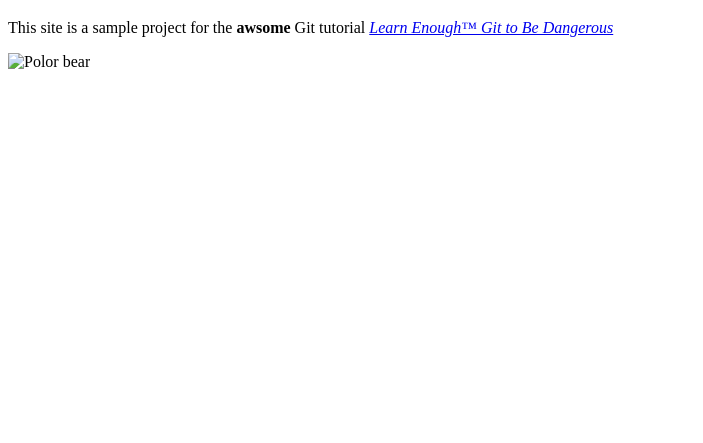
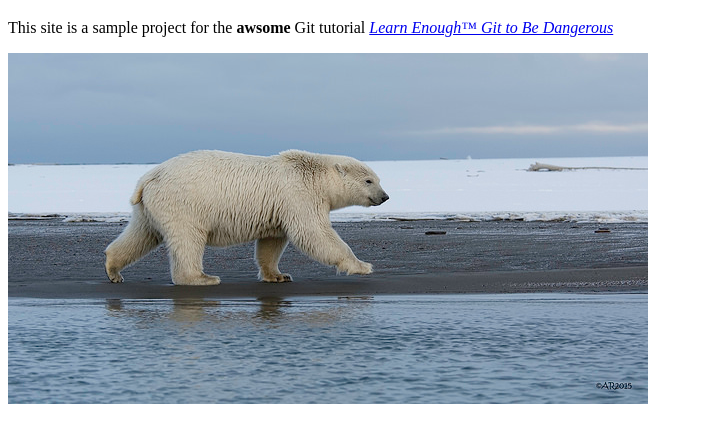
Before and after one commit to sprangdes/website, a plain HTML site: page about.html in a window 1280 px wide. Shown: the part 61-504 px from the top of the page, without its empty margins (0-703 px from the left). Drawn offline with Linux system fonts and the light colour scheme.

Commit message:
Update polar bear image

```diff
--- a/about.html
+++ b/about.html
@@ -9,6 +9,6 @@
         <p>
             This site is a sample project for the <strong>awsome</strong> Git tutorial <a href="https://www.learnenough.com/git-tutorial"><em>Learn Enough™ Git to Be Dangerous</em></a>
         </p>
-        <img src="images/polor_bear.jpg" alt="Polor bear">
+        <img src="images/polar_bear.jpg" alt="Polar bear">
     </body>
 </html>
```
Also changed, not shown: images/polar_bear.jpg (added), images/polor_bear.jpg (deleted), 2 other files.
